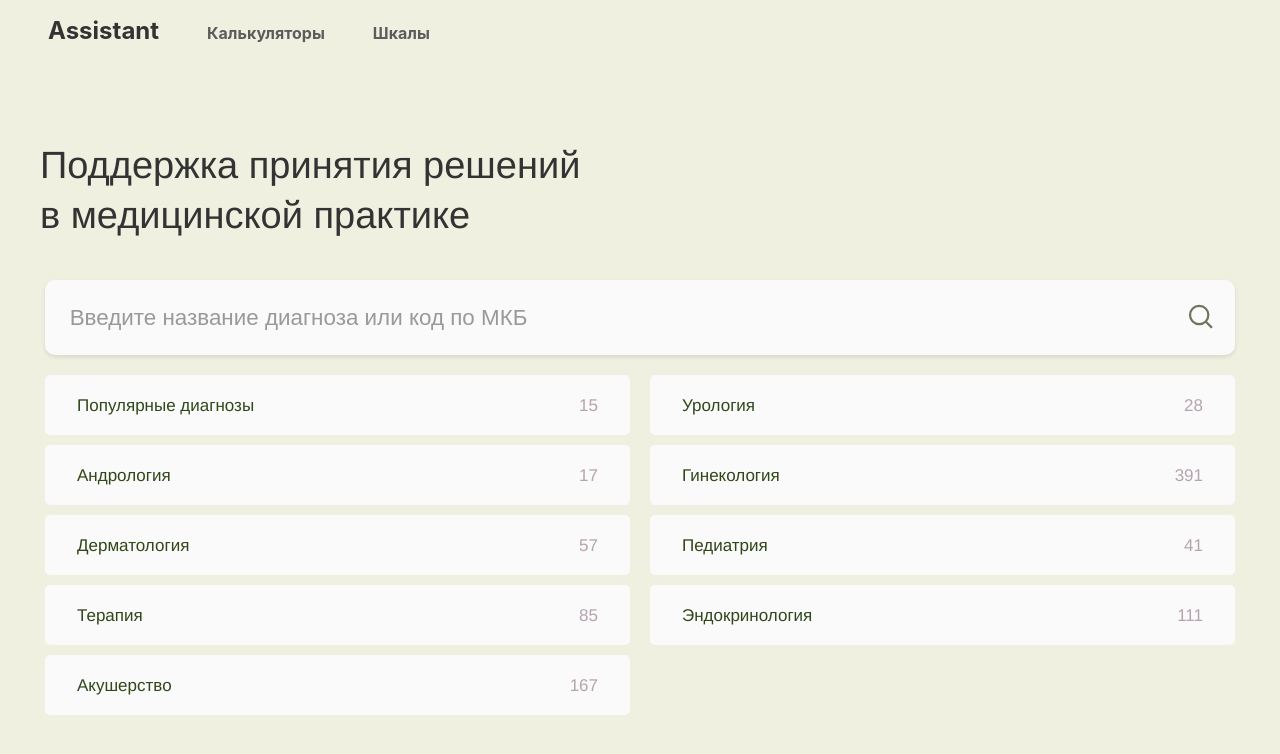
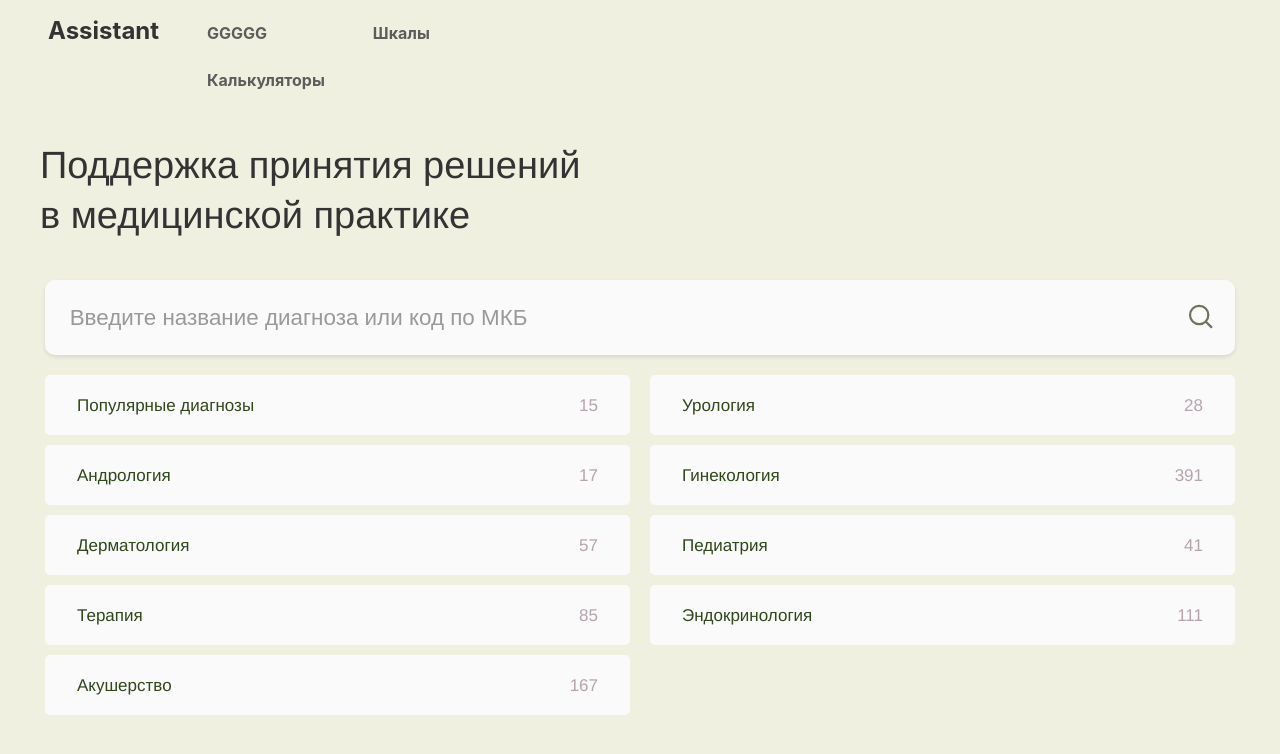
Before and after one commit to ImpulsVL/med_project, a React (Create React App) app: page / in a window 1280 px wide. Shown: the top 754 px of the page. Built offline with nearby package versions, Linux system fonts and the light colour scheme.

Commit message:
test server changes

```diff
--- a/src/components/header/header.jsx
+++ b/src/components/header/header.jsx
@@ -47,6 +47,7 @@
                 <h1 className="assistant_header">Assistant</h1>
             </Link>
             <div className="menu_section">
+                <h2 className='calculators' onClick={toggleCalculators}>GGGGG</h2>
                 <h2 className='calculators' onClick={toggleCalculators}>Калькуляторы</h2>
                 {showCalculators && (
                     <ul className="dropdown">
```
